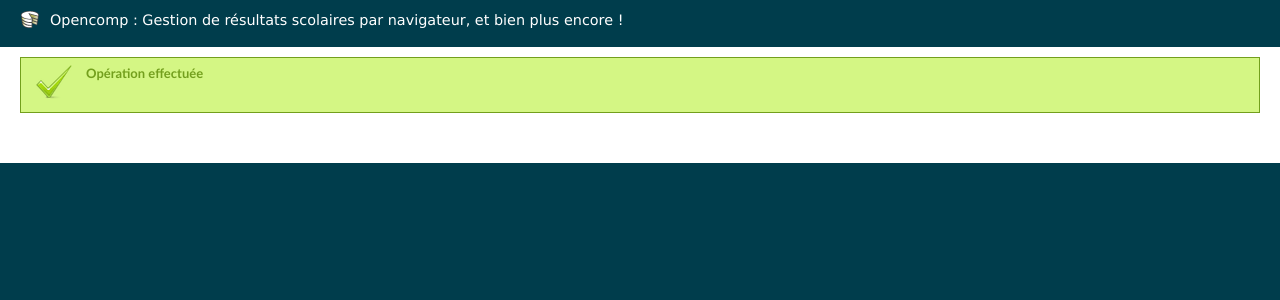
After one commit to Usucar/Opencomp, a CakePHP app: the page made by app/views/elements/message_succes.ctp in a window 1280 px wide. The commit adds this page. Shown: the top 300 px of the page. Run offline with PHP 8.4 and a stand-in for CakePHP, Linux system fonts and the light colour scheme; the template is opened without the code that fills it, so the values that code supplies are empty; some libraries are stand-ins or nearby versions.

Commit message:
Gouache time ! Les messages flash de confirmation (succes) ont maintenant un super style ;)
git-svn-id: http://opencomp.googlecode.com/svn/trunk@55 837a5888-1cfb-11df-8821-87deac751e95

```diff
--- /dev/null
+++ b/app/views/elements/message_succes.ctp
@@ -0,0 +1,6 @@
+<div id="message_succes" class="message succes">
+    <strong class="title_succes">Opération effectuée</strong>
+  <div class="message_texte">
+    <?php echo isset($message) ? $message :  NULL; ?>
+  </div>
+</div>
--- a/app/views/layouts/default.ctp
+++ b/app/views/layouts/default.ctp
@@ -1,4 +1,4 @@
-<!DOCTYPE html PUBLIC "-//W3C//DTD XHTML 1.0 Transitional//EN" "http://www.w3.org/TR/xhtml1/DTD/xhtml1-transitional.dtd">
+<!DOCTYPE html PUBLIC "-//W3C//DTD XHTML 1.0 Strict//EN" "http://www.w3.org/TR/xhtml1/DTD/xhtml1-strict.dtd">
 <html xmlns="http://www.w3.org/1999/xhtml">
 <head>
 	<?php echo $this->Html->charset(); ?>
@@ -9,6 +9,7 @@
 	<?php
 		echo $this->Html->meta('icon');
 		echo $this->Html->css('cake.generic');
+                echo $this->Html->css('opencomp.generic');
 
 		echo $scripts_for_layout;
 	?>
--- a/app/views/users/index.ctp
+++ b/app/views/users/index.ctp
@@ -6,7 +6,7 @@
 
 echo '<p>'.$paginator->numbers().'</p><ul>';
 
-echo 'Vous êtes connecté en tant que '.$session->read('Auth.User.username');
+echo '<li>Vous êtes connecté en tant que '.$session->read('Auth.User.username').'</li></ul>';
 
 echo '<table>';
 
--- a/app/webroot/css/cake.generic.css
+++ b/app/webroot/css/cake.generic.css
@@ -337,7 +337,7 @@ form .submit input[type=submit]:hover {
 }
 
 /** Notices and Errors **/
-div.message {
+/*div.message {
 	clear: both;
 	color: #fff;
 	font-size: 140%;
@@ -380,7 +380,7 @@ p.error em {
 	background: green;
 	color: #fff;
 }
-
+*/
 /**  Actions  **/
 div.actions ul {
 	margin: 0;
--- /dev/null
+++ b/app/webroot/css/opencomp.generic.css
@@ -0,0 +1,35 @@
+.message {
+	font-size: 12px;
+	border-width: 1px;
+	border-style: solid;
+	padding-left: 65px;
+	margin-top: 0px;
+	min-height: 47px;
+	background-repeat: no-repeat;
+	background-position: 15px 6px;
+	padding-top: 7px;
+        margin-bottom: 10px;
+}
+
+.succes {
+	border-color: #739f1d;
+	background-image: url(../img/tick.png);
+	background-color: #d4f684;
+}
+
+.message_texte {
+
+	font-family: "Trebuchet MS", "Lucida Grande", Verdana, Arial, sans-serif;
+	margin-top: 6px;
+	font-size: 13px;
+
+}
+
+.title_succes {
+	padding-bottom: 0px;
+	margin-bottom: 0px;
+	color: #739f1d;
+	font-size: 13px;
+	font-family: "Trebuchet MS", Verdana, Arial, sans-serif;
+
+}
```
Also changed, not shown: app/controllers/users_controller.php (+11 -7 lines), app/webroot/img/error.png (added), app/webroot/img/info.png (added), app/webroot/img/tick.png (added), app/webroot/img/user_delete.png (added), app/webroot/img/user_edit.png (added), app/webroot/img/warning.png (added), 2 other files.
